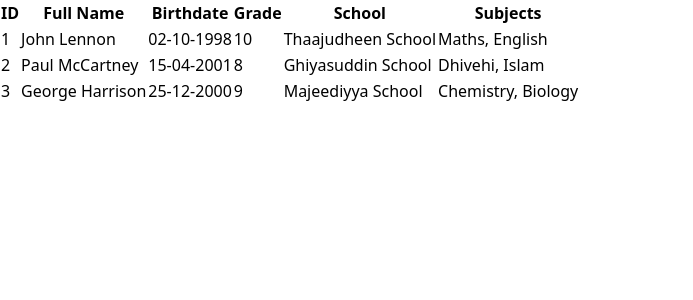
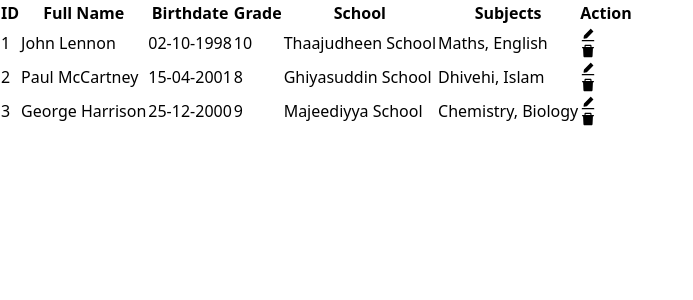
Before and after one commit to fayax555/students_crud, a React (Vite) app in the folder frontend/: page / in a window 1280 px wide. Shown: the top 300 px of the page, without its empty margins (0-693 px from the left). Built offline with nearby package versions, Linux system fonts and the light colour scheme.

Commit message:
add react-icons

```diff
--- a/frontend/package.json
+++ b/frontend/package.json
@@ -11,7 +11,8 @@
   },
   "dependencies": {
     "react": "^18.2.0",
-    "react-dom": "^18.2.0"
+    "react-dom": "^18.2.0",
+    "react-icons": "^4.10.1"
   },
   "devDependencies": {
     "@types/react": "^18.2.15",
--- a/frontend/src/components/StudentTable.tsx
+++ b/frontend/src/components/StudentTable.tsx
@@ -1,3 +1,5 @@
+import { AiFillDelete, AiFillEdit } from "react-icons/ai";
+
 const studentData = [
   {
     id: 1,
@@ -27,7 +29,7 @@
 
 export function StudentTable() {
   return (
-    <div className="mx-auto mt-10 w-[810px] rounded-md border-[1px] px-2 pb-7">
+    <div className="mx-auto mt-10 w-[900px] rounded-md border-[1px] px-2 pb-7">
       <table className="w-full">
         <thead className="border-b-[1px] text-sm text-slate-600">
           <tr className="[&>*]:px-5 [&>*]:text-left [&>*]:font-light">
@@ -37,6 +39,7 @@
             <th>Grade</th>
             <th>School</th>
             <th>Subjects</th>
+            <th className="translate-x-2">Action</th>
           </tr>
         </thead>
         <tbody className="translate-y-4 text-slate-700">
@@ -50,7 +53,17 @@
               <td>{s.birthdate}</td>
               <td>{s.grade}</td>
               <td>{s.school}</td>
-              <td className="rounded-r-md">{s.subjects.flat().join(", ")}</td>
+              <td>{s.subjects.flat().join(", ")}</td>
+              <td className="rounded-r-md">
+                <div className="flex">
+                  <a className="mr-3 cursor-pointer text-xl text-slate-500 hover:text-blue-700">
+                    <AiFillEdit />
+                  </a>
+                  <a className="cursor-pointer text-xl text-slate-500 hover:text-red-700">
+                    <AiFillDelete />
+                  </a>
+                </div>
+              </td>
             </tr>
           ))}
         </tbody>
```
Also changed, not shown: 1 other file (tests, documents, lock files or other folders).
